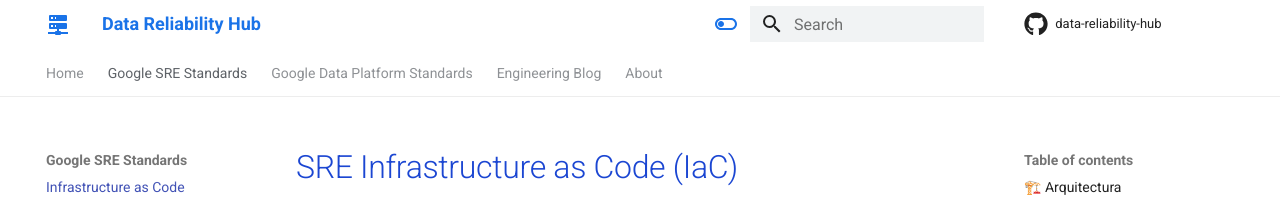
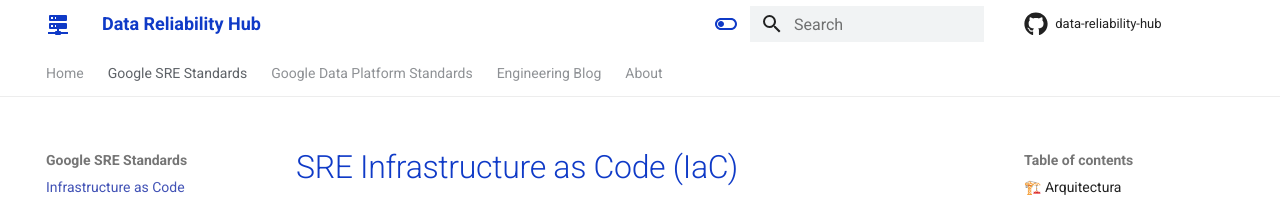
Before and after one commit to mcatalangt/data-reliability-hub, an MkDocs documentation site: the page built from docs/modules/sre/iac.md, in a window 1280 px wide. Shown: the top 205 px of the page. Built offline with MkDocs 1.6.1 and Material for MkDocs 9.7.7, drawn with Linux system fonts in a browser that asks for light colours; comment, search, counter and statistics services are not loaded.

```diff
--- a/docs/stylesheets/extra.css
+++ b/docs/stylesheets/extra.css
@@ -10,7 +10,7 @@
 
 /* Forzar que el título del sitio sea Azul Google */
 .md-header__title, .md-header__button {
-    color: #1a73e8 !important;
+    color: #0f3ac7 !important;
 }
 
 /* Pestañas (Tabs) en blanco también */
@@ -22,7 +22,7 @@
 
 /* Títulos H1, H2 azules */
 h1, h2, h3 {
-    color: #1b46d2 !important;
+    color: #0f3ac7 !important;
 }
 
 /* Arreglo para que los iconos de búsqueda se vean en fondo blanco */
```
